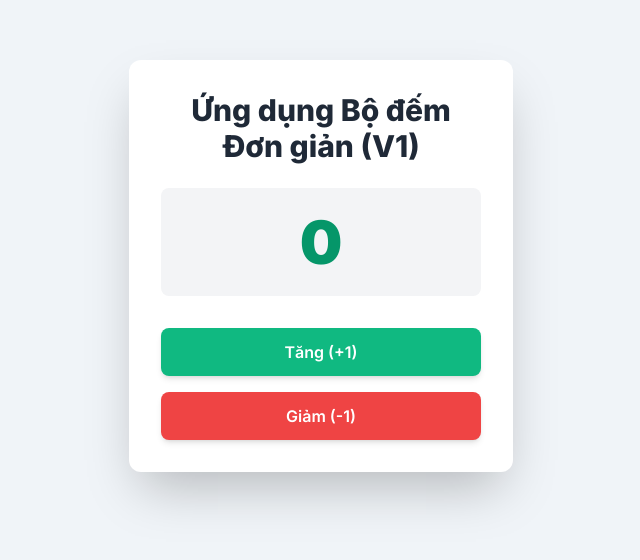
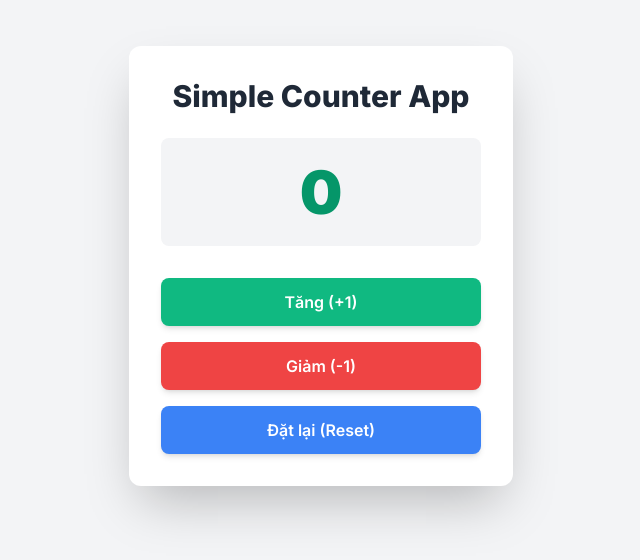
Before and after one commit to k22022002/SimpleApp, a plain HTML site: page index.html in a window 1280 px wide. Shown: the part 134-694 px from the top of the page, without its empty margins (319-959 px from the left). Drawn offline with nearby package versions, Linux system fonts and the light colour scheme.

Commit message:
Commit 2: Feature - Implemented Module 1 (Reset Functionality)

```diff
--- a/index.html
+++ b/index.html
@@ -3,25 +3,29 @@
 <head>
     <meta charset="UTF-8">
     <meta name="viewport" content="width=device-width, initial-scale=1.0">
-    <title>Simple Counter App - V1 Base</title>
+    <title>Simple Counter App V2 - Module 1</title>
+    <!-- Sử dụng Tailwind CSS cho styling -->
     <script src="https://cdn.tailwindcss.com"></script>
     <style>
+        /* Thiết lập font Inter */
         @import url('https://fonts.googleapis.com/css2?family=Inter:wght@100..900&display=swap');
         body {
             font-family: 'Inter', sans-serif;
-            background-color: #f0f4f8;
+            background-color: #f3f4f6;
             display: flex;
             justify-content: center;
             align-items: center;
             min-height: 100vh;
+            margin: 0;
         }
-        .text-primary { color: #059669; }
-        .bg-secondary { background-color: #10b981; }
+        .text-primary { color: #059669; } /* Emerald-600 */
+        .bg-secondary { background-color: #10b981; } /* Emerald-500 */
     </style>
 </head>
 <body>
+
     <div id="app-container" class="bg-white p-8 rounded-xl shadow-2xl w-full max-w-sm">
-        <h1 class="text-3xl font-extrabold text-center mb-6 text-gray-800">Ứng dụng Bộ đếm Đơn giản (V1)</h1>
+        <h1 class="text-3xl font-extrabold text-center mb-6 text-gray-800">Simple Counter App</h1>
 
         <!-- Hiển thị Giá trị -->
         <div id="counter-value" class="text-6xl font-black text-center mb-8 p-6 bg-gray-100 rounded-lg text-primary transition duration-300">
@@ -38,46 +42,73 @@
                     class="bg-red-500 hover:bg-red-600 text-white font-semibold py-3 px-6 rounded-lg shadow-md transition duration-300 transform hover:scale-[1.02]">
                 Giảm (-1)
             </button>
-            <!-- CODE V2 MODULES SẼ ĐƯỢC THÊM VÀO SAU -->
+            <!-- MODULE 1 V2: NÚT RESET -->
+            <button onclick="resetCounter()"
+                    class="bg-blue-500 hover:bg-blue-600 text-white font-semibold py-3 px-6 rounded-lg shadow-md transition duration-300 transform hover:scale-[1.02]">
+                Đặt lại (Reset)
+            </button>
+            <!-- END MODULE 1 V2 -->
         </div>
+
     </div>
 
-    <!-- SCRIPT BLOCK: Logic V1 cơ bản -->
     <script>
+        // Các biến DOM được khai báo ngoài để scope rộng hơn
+        let valueElement;
+        let increaseBtn;
+
         // State
         let count = 0;
 
-        // Biến DOM
-        let valueElement;
-        let increaseBtn;
+        /**
+         * Cập nhật hiển thị giá trị. (V1 logic)
+         */
+        function updateDisplay() {
+            // Đảm bảo phần tử tồn tại trước khi cập nhật
+            if (!valueElement || !increaseBtn) return;
 
-        function updateDisplay() {
-            // Logic V1 cơ bản: Chỉ cập nhật giá trị
-            if (valueElement) {
-                valueElement.textContent = count;
-            }
+            valueElement.textContent = count;
+
+            // Logic Giới hạn (MODULE 2 V2) KHÔNG CÓ ở nhánh này.
+            increaseBtn.disabled = false;
+            increaseBtn.classList.remove('opacity-50', 'cursor-not-allowed');
+            valueElement.classList.remove('ring-2', 'ring-red-500');
         }
 
-        // Chức năng V1: Tăng (+1)
+        /**
+         * Tăng giá trị đếm lên 1. (V1 logic, KHÔNG CÓ kiểm tra giới hạn)
+         */
         function increaseCounter() {
             count += 1;
             updateDisplay();
-            console.log('Tăng V1: ' + count);
+            console.log('Tăng V1 (+1): ' + count);
         }
 
-        // Chức năng V1: Giảm (-1)
+        /**
+         * Giảm giá trị đếm xuống 1. (V1 logic)
+         */
         function decreaseCounter() {
             count -= 1;
             updateDisplay();
             console.log('Giảm: ' + count);
         }
 
-        // Khởi tạo: Đảm bảo truy cập DOM sau khi DOM đã được tải
+        // MODULE 1 V2 CHANGE: Thêm chức năng Reset
+        /**
+         * Đặt lại bộ đếm về 0.
+         */
+        function resetCounter() {
+            count = 0;
+            updateDisplay();
+            console.log('Đặt lại về: ' + count);
+        }
+
+        // Khởi tạo: Lấy các phần tử DOM sau khi tài liệu tải xong
         document.addEventListener('DOMContentLoaded', () => {
             valueElement = document.getElementById('counter-value');
             increaseBtn = document.getElementById('increase-btn');
 
-            if (valueElement) {
+            if (valueElement && increaseBtn) {
                 updateDisplay();
             }
         });
```
